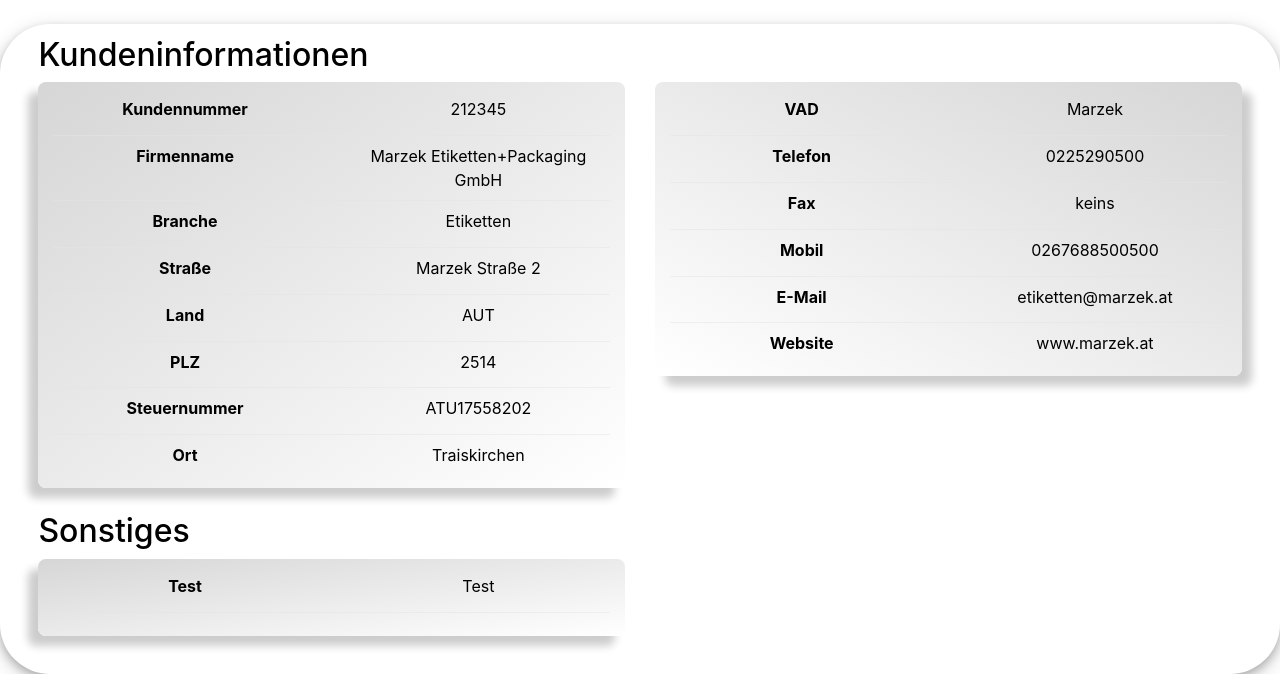
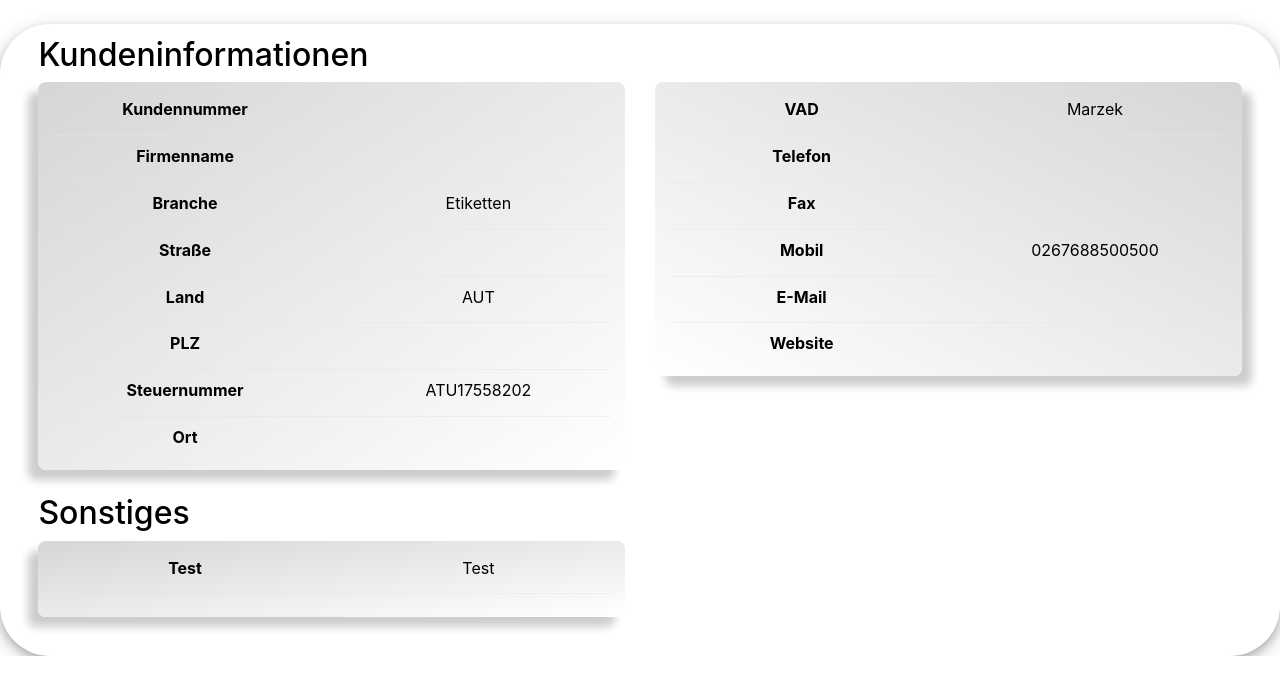
Before and after one commit to ebucelik/Artikelsuche, a PHP site: page /detailCustomer.php in a window 1280 px wide. Shown: the part 152-826 px from the top of the page. Run offline with PHP 8.4, Linux system fonts and the light colour scheme.

Commit message:
detailCustomer and customerSearch GET

```diff
--- a/db/config.php
+++ b/db/config.php
@@ -10,6 +10,7 @@
 define('MYSQL_DATABASE', 'axdev');
 */
 
+
 define('MYSQL_HOST', 'atw1sqln01');
 define('MYSQL_USER', 'sv_axap');
 define('MYSQL_PASS', 'MarAx20!');
--- a/detailCustomer.php
+++ b/detailCustomer.php
@@ -1,3 +1,38 @@
+<?php
+
+$custNum = $custName = $custPLZ = $custStreet = $custPlace = $custTel = $custMail = $custFax = $custWebsite = "";
+
+    if(isset($_GET['custNum'])) {
+        $custNum = $_GET['custNum'];
+    }
+    if(isset($_GET['custName'])) {
+        $custName = $_GET['custName'];
+    }
+    if(isset($_GET['custPLZ'])) {
+        $custPLZ = $_GET['custPLZ'];
+    }
+    if(isset($_GET['custStreet'])) {
+        $custStreet = $_GET['custStreet'];
+    }
+    if(isset($_GET['custPlace'])) {
+        $custPlace = $_GET['custPlace'];
+    }
+    if(isset($_GET['custTel'])) {
+        $custTel = $_GET['custTel'];
+    }
+    if(isset($_GET['custMail'])) {
+        $custMail = $_GET['custMail'];
+    }
+    if(isset($_GET['custFax'])) {
+        $custFax = $_GET['custFax'];
+    }
+    if(isset($_GET['custWebsite'])) {
+        $custWebsite = $_GET['custWebsite'];
+    }
+
+
+?>
+
 <html lang="de">
   <head>
     <meta charset="UTF-8" />
@@ -39,13 +74,13 @@
 
                             <div class="row">
                                 <div class="col titlerow">Kundennummer</div>
-                                <div class="col">212345</div>
+                                <div class="col"><?php echo $custNum;?></div>
                             </div>
                             <hr/>
 
                             <div class="row">
                                 <div class="col titlerow">Firmenname</div>
-                                <div class="col">Marzek Etiketten+Packaging GmbH</div>
+                                <div class="col"><?php echo $custName;?></div>
                             </div>
                             <hr/>
 
@@ -57,7 +92,7 @@
 
                             <div class="row">
                                 <div class="col titlerow">Straße</div>
-                                <div class="col">Marzek Straße 2</div>
+                                <div class="col"><?php echo $custStreet;?></div>
                             </div>
                             <hr/>
 
@@ -69,7 +104,7 @@
 
                             <div class="row">
                                 <div class="col titlerow">PLZ</div>
-                                <div class="col">2514</div>
+                                <div class="col"><?php echo $custPLZ;?></div>
                             </div>
                             <hr/>
 
@@ -81,7 +116,7 @@
 
                             <div class="row">
                                 <div class="col titlerow">Ort</div>
-                                <div class="col">Traiskirchen</div>
+                                <div class="col"><?php echo $custPlace;?></div>
                             </div>
 
                         </div>
@@ -97,13 +132,13 @@
                             <hr/>
                             <div class="row">
                                 <div class="col titlerow">Telefon</div>
-                                <div class="col">0225290500</div>
+                                <div class="col"><?php echo $custTel;?></div>
                             </div>
 
                             <hr/>
                             <div class="row">
                                 <div class="col titlerow">Fax</div>
-                                <div class="col">keins</div>
+                                <div class="col"><?php echo $custFax;?></div>
                             </div>
 
                             <hr/>
@@ -115,13 +150,13 @@
                             <hr/>
                             <div class="row">
                                 <div class="col titlerow">E-Mail</div>
-                                <div class="col">etiketten@marzek.at</div>
+                                <div class="col"><?php echo $custMail;?></div>
                             </div>
 
                             <hr/>
                              <div class="row">
                                 <div class="col titlerow">Website</div>
-                                <div class="col">www.marzek.at</div>
+                                <div class="col"><?php echo $custWebsite;?></div>
                             </div>
 
                         </div>
--- a/scripts/scriptmed.js
+++ b/scripts/scriptmed.js
@@ -58,6 +58,5 @@
         {
             $('.customerSubmit').removeAttr('disabled');
         }
-
     });
 });
```
Also changed, not shown: customerSearch.php (+12 -6 lines).
